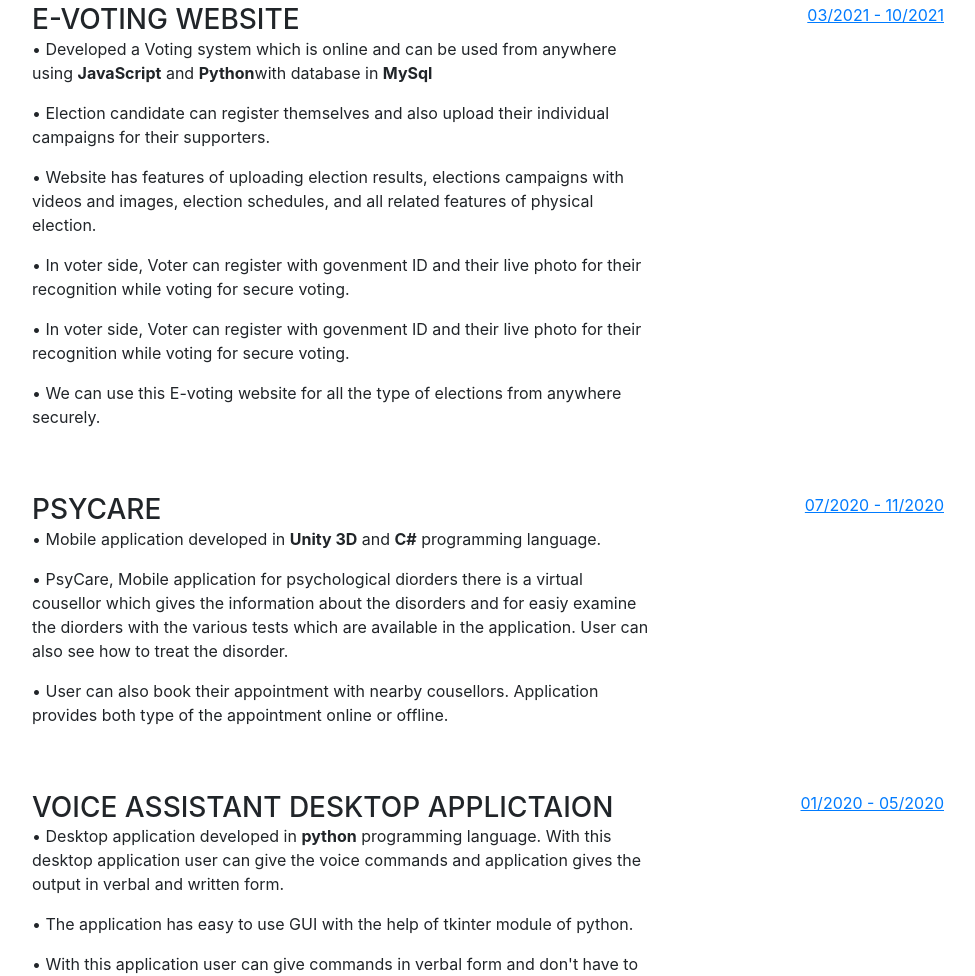
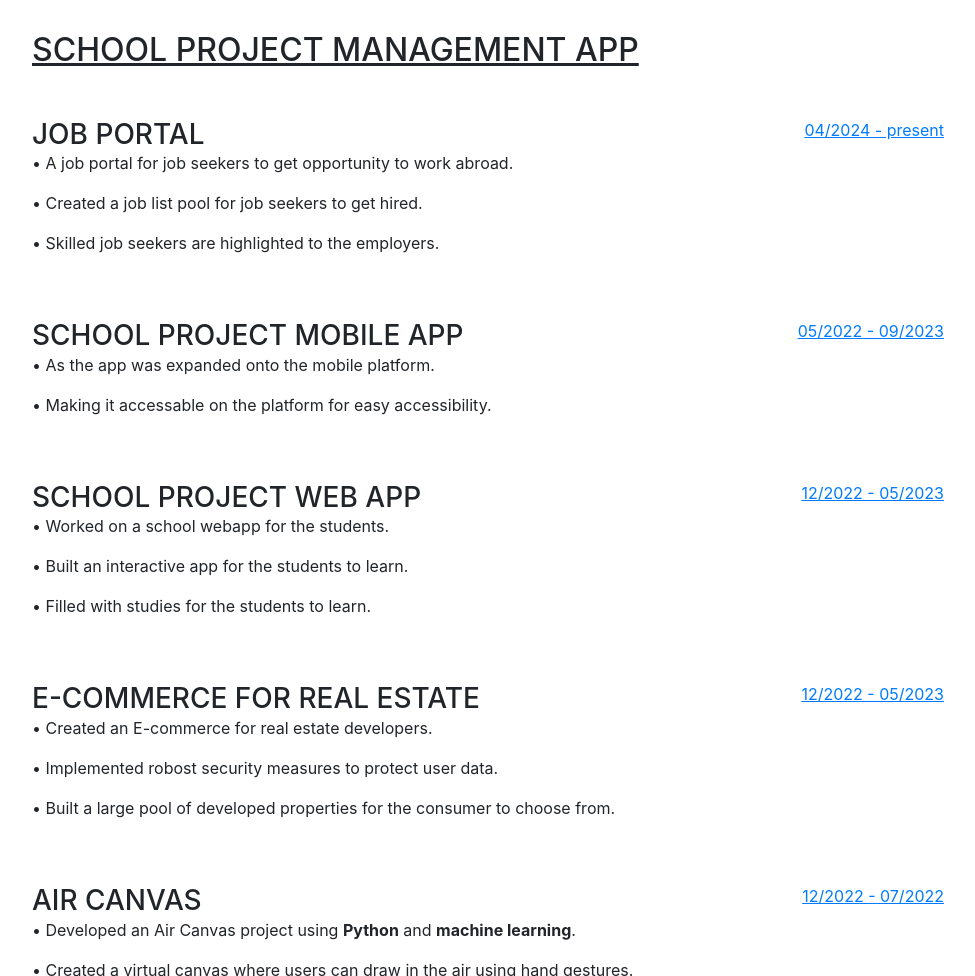
Before and after one commit to Abhishek-Gosain/abhishek-gosain.github.io, a website with bundled scripts: page index.html in a window 1280 px wide. Shown: the part 2458-3434 px from the top of the page, without its empty margins (288-1263 px from the left). Built offline with nearby package versions, Linux system fonts and the light colour scheme; a web font is replaced by a local one.

Commit message:
Update index.html

```diff
--- a/index.html
+++ b/index.html
@@ -107,13 +107,42 @@
 
           <div class="resume-item d-flex flex-column flex-md-row mb-5">
             <div class="resume-content mr-auto">
+              <h3 class="mb-0">IT lead</h3>
+              <div class="subheading mb-3">Sakura Corporate Solutions, India</div>
+              <p>&#x2022; Planned the structure for the webapp.</p>
+              <p>&#x2022; Responsible for overseeing the project.</p>
+            </div>
+            <div class="resume-date text-md-right">
+              <span class="text-primary"><u>April 2024 - Present</u></span>
+            </div>
+          </div>
+
+          <div class="resume-item d-flex flex-column flex-md-row mb-5">
+            <div class="resume-content mr-auto">
+              <h3 class="mb-0">Software Engineer</h3>
+              <div class="subheading mb-3">Tag Japan Co. Ltd. Saitama, Japan</div>
+              <p>&#x2022; Worked in creation and maintenance of desktop application which is used in the convenience stores for maintaining the shifts of the
+                employees with the easy GUI.
+              </p>
+              <p>&#x2022; Responsible for developing the back-end of the application in Python language.</p>
+              <p>&#x2022; Worked in website which is developed in JavaScript used for maintaining the products of the stores and staff
+                of stores. Responsible for CRUD operations in the website.
+              </p>
+            </div>
+            <div class="resume-date text-md-right">
+              <span class="text-primary"><u>March 2022 - March 2023</u></span>
+            </div>
+          </div>
+
+          <div class="resume-item d-flex flex-column flex-md-row mb-5">
+            <div class="resume-content mr-auto">
               <h3 class="mb-0">Software Engineer</h3>
               <div class="subheading mb-3">The Masters New Delhi, India</div>
               <p>&#x2022; Worked in Desktop application and Websites for schools and colleges management for students and teachers.</p>
               <p>&#x2022; Responsible for developing application in Python language.</p>
             </div>
             <div class="resume-date text-md-right">
-              <span class="text-primary"><u>April 2023 - Present</u></span>
+              <span class="text-primary"><u>April 2023 - March 2024</u></span>
             </div>
           </div>
 
@@ -156,7 +185,54 @@
 
       <section class="resume-section p-3 p-lg-5 d-flex flex-column" id="projects">
         <div class="my-auto">
-          <h2 class="mb-5"><u>Projects</u></h2>
+          <h2 class="mb-5"><u>SCHOOL PROJECT MANAGEMENT APP</u></h2>
+
+          <div class="resume-item d-flex flex-column flex-md-row mb-5">
+            <div class="resume-content mr-auto">
+              <h3 class="mb-0">JOB PORTAL</h3>
+              <p>&#x2022; A job portal for job seekers to get opportunity to work abroad.</p>
+              <p>&#x2022; Created a job list pool for job seekers to get hired.</p>
+               <p>&#x2022; Skilled job seekers are highlighted to the employers.</p>
+            </div>
+            <div class="resume-date text-md-right">
+              <span class="text-primary"><u>04/2024 - present</u></span>
+            </div>
+          </div>
+
+          <div class="resume-item d-flex flex-column flex-md-row mb-5">
+            <div class="resume-content mr-auto">
+              <h3 class="mb-0">SCHOOL PROJECT MOBILE APP</h3>
+              <p>&#x2022; As the app was expanded onto the mobile platform.</p>
+              <p>&#x2022; Making it accessable on the platform for easy accessibility.</p>
+            </div>
+            <div class="resume-date text-md-right">
+              <span class="text-primary"><u>05/2022 - 09/2023</u></span>
+            </div>
+          </div>
+
+          <div class="resume-item d-flex flex-column flex-md-row mb-5">
+            <div class="resume-content mr-auto">
+              <h3 class="mb-0">SCHOOL PROJECT WEB APP</h3>
+              <p>&#x2022; Worked on a school webapp for the students.</p>
+              <p>&#x2022; Built an interactive app for the students to learn.</p>
+              <p>&#x2022; Filled with studies for the students to learn.</p>
+            </div>
+            <div class="resume-date text-md-right">
+              <span class="text-primary"><u>12/2022 - 05/2023</u></span>
+            </div>
+          </div>
+
+          <div class="resume-item d-flex flex-column flex-md-row mb-5">
+            <div class="resume-content mr-auto">
+              <h3 class="mb-0">E-COMMERCE FOR REAL ESTATE</h3>
+              <p>&#x2022; Created an E-commerce for real estate developers</b>.</p>
+              <p>&#x2022; Implemented robost security measures to protect user data.</p>
+              <p>&#x2022; Built a large pool of developed properties for the consumer to choose from.</p>
+            </div>
+            <div class="resume-date text-md-right">
+              <span class="text-primary"><u>12/2022 - 05/2023</u></span>
+            </div>
+          </div>
 
           <div class="resume-item d-flex flex-column flex-md-row mb-5">
             <div class="resume-content mr-auto">
```
